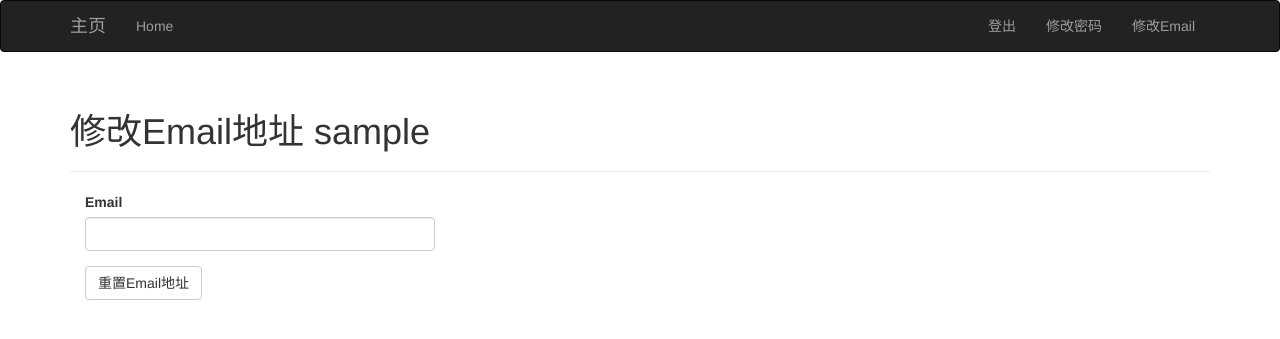
After one commit to junlish/pyweb, a Flask app: page /auth/change_email_request in a window 1280 px wide. The commit adds this page. Shown: the top 339 px of the page. Run offline with Flask 2, Linux system fonts and the light colour scheme; the visitor is signed in with stand-in values (Sample User, id 1); data comes from the database, SQL or seed files in the repository; both versions use the stored data as it was after the commit; some libraries are stand-ins or nearby versions.

Commit message:
8.7 - modify email

```diff
--- a/app/auth/forms.py
+++ b/app/auth/forms.py
@@ -42,7 +42,13 @@ class PasswordResetRequestForm(FlaskForm):
                                                      'Usernames must have only letters, numbers, dots or underscores')])
     submit = SubmitField('重置密码')
 
+
 class PasswordResetForm(FlaskForm):
     password = PasswordField('密码', validators=[DataRequired(), EqualTo('password2', message='两次输入密码必须一致')])
     password2 = PasswordField('确认密码', validators=[DataRequired()])
     submit = SubmitField('重置密码')
+
+
+class ChangeEmailRequestForm(FlaskForm):
+    email = StringField('Email', validators=[DataRequired(), Length(1, 64), Email()])
+    submit = SubmitField('重置Email地址')
--- a/app/auth/views.py
+++ b/app/auth/views.py
@@ -2,7 +2,7 @@ from flask import render_template, redirect, url_for, request,flash
 from flask_login import login_user, logout_user, login_required, current_user
 
 from . import auth
-from .forms import LoginForm, RegistrationForm, ChangePasswordForm, PasswordResetRequestForm, PasswordResetForm
+from .forms import LoginForm, RegistrationForm, ChangePasswordForm, PasswordResetRequestForm, PasswordResetForm,ChangeEmailRequestForm
 from app.models import User
 from app import db
 from app.email_util import send_email
@@ -128,3 +128,28 @@ def password_reset(token):
             flash(ret_obj)
             return render_template('auth/reset_password.html', form=form)
     return render_template('auth/reset_password.html', form=form)
+
+
+@auth.route('/change_email_request', methods=['GET','POST'])
+@login_required
+def change_email_request():
+    form = ChangeEmailRequestForm()
+    if form.validate_on_submit():
+        user = User.query.filter_by(id= current_user.id).first()
+        token = user.generate_change_email_token(form.email.data)
+        send_email(form.email.data, '修改email地址', 'auth/email/change_email', user=user, token=token)
+        flash(' 账户邮件地址修改已发送至{}。'.format(form.email.data))
+        return redirect(url_for('auth.login'))
+    return render_template('auth/change_email.html', form=form)
+
+
+@auth.route('/change_email/<token>')
+def change_email(token):
+    op_status, ret_obj = User.change_email(token)
+    if op_status:
+        db.session.add(ret_obj)
+        db.session.commit()
+        flash('Email已修改.')
+    else:
+        flash('Email修改失败:{}.'.format(ret_obj))
+    return redirect(url_for('auth.login'))
--- a/app/models.py
+++ b/app/models.py
@@ -74,6 +74,27 @@ class User(UserMixin, db.Model):
             user.password = password
             return True, user
 
+    def generate_change_email_token(self, new_email, expiration=3600):
+        s = TSerializer(current_app.config['SECRET_KEY'], expiration)
+        return s.dumps({'user_id': self.id, 'email': new_email})
+
+    @classmethod
+    def change_email(cls, token):
+        s = TSerializer(current_app.config['SECRET_KEY'])
+        try:
+            data = s.loads(token)
+        except:
+            return False, "Invalid token"
+
+        user_id = data.get('user_id')
+        user = User.query.filter_by(id=user_id).first()
+        if user is None:
+            return False, "Invalid token - wrong user"
+        else:
+            user.email = data.get('email')
+            return True, user
+
+
 
     def __repr__(self):
         return '<User {}>'.format(self.username)
--- /dev/null
+++ b/app/templates/auth/change_email.html
@@ -0,0 +1,14 @@
+{%  extends "base.html" %}
+{%  import "bootstrap/wtf.html" as wtf %}
+
+{%  block title %} Flasky - 修改Email {% endblock %}
+
+{% block page_content %}
+    <div class="page-header">
+        <h1>修改Email地址 {{ current_user.username }}</h1>
+
+    </div>
+    <div class="col-md-4">
+        {{ wtf.quick_form(form)  }}
+    </div>
+{% endblock %}
--- a/app/templates/base.html
+++ b/app/templates/base.html
@@ -28,6 +28,7 @@
                 {% if current_user.is_authenticated %}
                 <li><a href="{{ url_for('auth.logout') }}">登出</a></li>
                     <li><a href="{{ url_for('auth.change_password') }}">修改密码</a></li>
+                     <li><a href="{{ url_for('auth.change_email_request') }}">修改Email</a></li>
                 {% else %}
                 <li><a href="{{ url_for('auth.login') }}">登录</a></li>
                 {% endif %}
```
Also changed, not shown: app/templates/auth/email/change_email.txt (added, +10 -0 lines), data-dev.sqlite.
